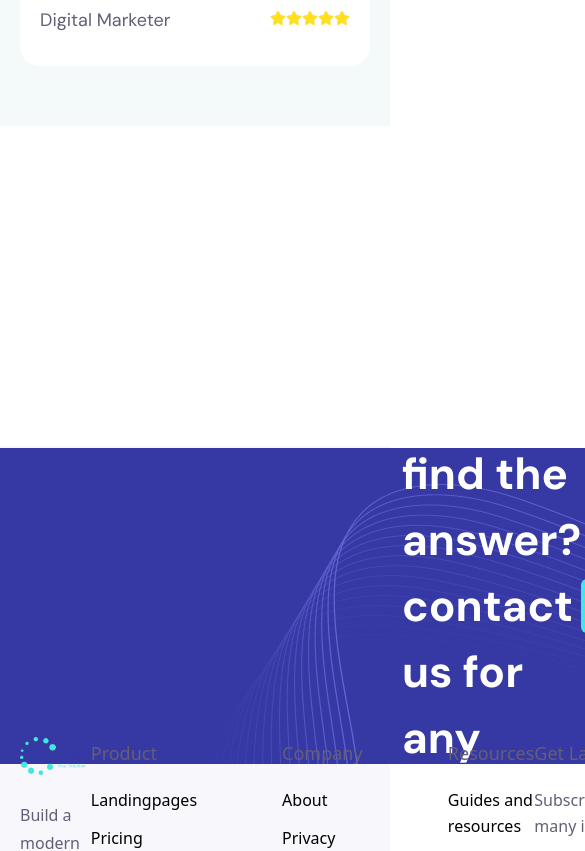
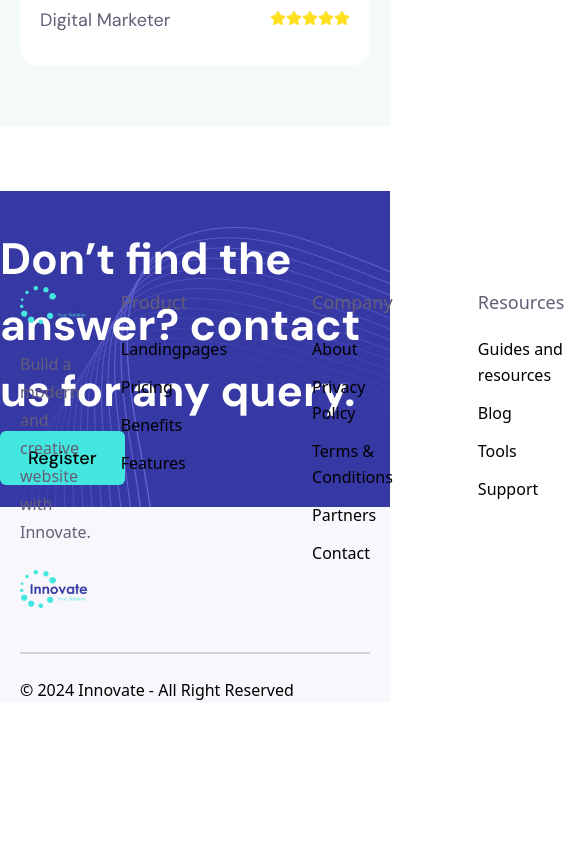
Before and after one commit to mridul360/Innovate, a React (Vite) app in the folder newone/: page / in a window 390 px wide. Shown: the part 10180-11031 px from the top of the page, 585 px wide, since content can reach past the window. After the commit the page ends 10912 px from the top, so only its background shows below. Built offline with nearby package versions, Linux system fonts and the light colour scheme; a web font is replaced by a local one.

Commit message:
b-footrt

```diff
--- a/newone/src/components/Bfooter/Bfooter.jsx
+++ b/newone/src/components/Bfooter/Bfooter.jsx
@@ -5,7 +5,7 @@ import cta from '../../assets/cta.png'
 
 const Bfooter = () => {
     return (
-        <div className='p-40 relative'>
+        <div className='md:p-40 p-20 relative'>
             <Container>
                 {/* <div className=''>
                     <img src={cta} alt="" className='absolute top-[165px] left-[220px]' />
@@ -16,11 +16,11 @@ const Bfooter = () => {
                         </div>
                     </div>
                 </div> */}
-                <div className='absolute top-[149px] left-0 w-full'>
-                        <div className='py-[100px] px-[402px] rounded-[40px] bg-no-repeat  bg-center'
+                <div className='top-0 absolute md:top-[149px] left-0 w-full'>
+                        <div className='py-[100px] md:px-[402px] rounded-[40px] bg-no-repeat  bg-center'
                         style={{ backgroundImage: `url(${cta})` }}>
-                        <div className='flex justify-between items-center'>
-                            <h1 className='max-w-[577px] font-primary font-bold text-white text-[44px]'>Don’t find the answer? contact us for any query.</h1>
+                        <div className='md:flex justify-between items-center'>
+                            <h1 className='md:max-w-[577px] font-primary font-bold text-white text-[44px] mb-5'>Don’t find the answer? contact us for any query.</h1>
                             <div><a href='' className='font-primary text-lg font-medium px-7 py-[15px] rounded-[6px] bg-primary cursor-pointer'>Register</a></div>
                         </div>
                     </div>
--- a/newone/src/components/Footer/Footer.jsx
+++ b/newone/src/components/Footer/Footer.jsx
@@ -10,7 +10,7 @@ const Footer = () => {
       <Container>
         <div className='relative'>
 
-                    <div className='flex justify-between pt-[291px]'>
+                    <div className='flex gap-[30px] justify-between md:pt-[291px]'>
                         <div>
                             <img src={logo2} alt="#logo2" />
                             <p className='mt-[26px] mb-6 font-secondary text-pera text-[16px] leading-7 max-w-[263px]'>Build a modern and creative website with Innovate.</p>
```
